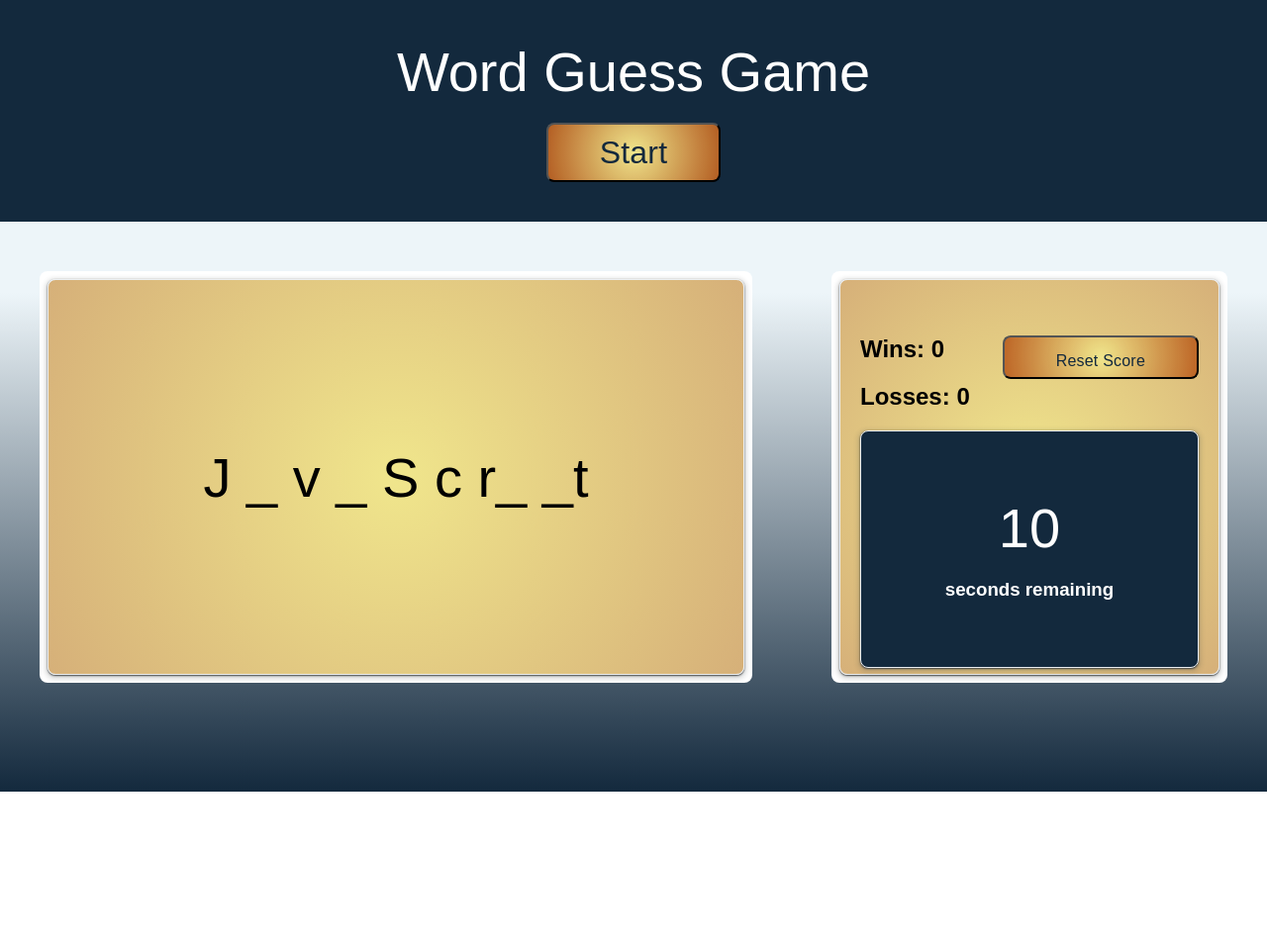
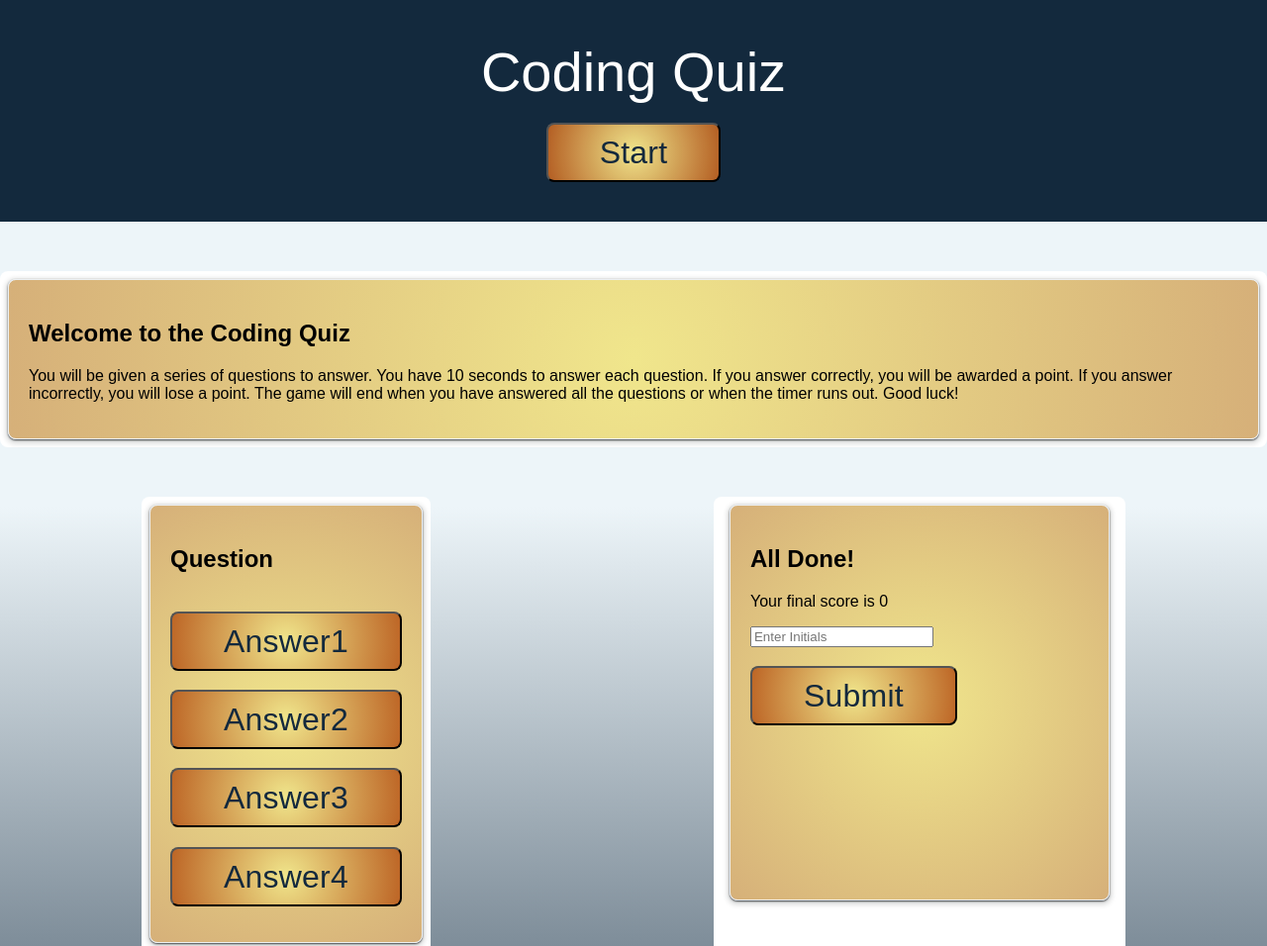
Before and after one commit to khionewi/coding-quiz, a plain HTML site: page index.html in a window 1280 px wide. Shown: the top 956 px of the page at 99% size. Before the commit the page ends 800 px from the top, so only its background shows below. Drawn offline with Linux system fonts and the light colour scheme.

Commit message:
Worked on index file-html code

```diff
--- a/index.html
+++ b/index.html
@@ -1,12 +1,12 @@
 <!--Pseudocode
-//Create a start button
-//Create a timer
-//Create a question bank
-//Create a score
-//Create a high score
-//Create a submit button
+
+
+
+
+
+
 //Create a clear button
-//Create a restart button-->
+-->
 
 
 <!--Imported code from Web App Mini Project-->
@@ -14,24 +14,53 @@
 <!DOCTYPE html>
 <html>
   <head>
-    <title>Word Guess Game</title>
+    <title>Coding Quiz</title>
     <meta charset="UTF-8" />
     <meta name="viewport" content="width=device-width, initial-scale=1" />
     <link rel="stylesheet" type="text/css" href="style.css" />
   </head>
   <body>
     <header>
-      <div class= "large-font">Word Guess Game</div>
+      <div class= "large-font">Coding Quiz</div>
+      <!--Create a start button-->
       <button class="start-button">Start</button>
     </header>
 
     <main>
       <section>
-        <div class="card word-guess">
-          <div class="large-font word-blanks">J _ v _ S c r_ _t</div>
+        <div class="card start">
+          <h2>Welcome to the Coding Quiz</h2>
+          <p>
+            You will be given a series of questions to answer. You have 10 seconds to answer each question. If you answer correctly, you will be awarded a point. If you answer incorrectly, you will lose a point. The game will end when you have answered all the questions or when the timer runs out. Good luck!
+          </p>
+        </div>
+      </section>
+      <!--//Create a question area-->
+      <section>
+        <div class="card question">
+          <h2>Question</h2>
+         <ul >
+
+          <li><button class="answer-button1">Answer1</button></li>
+          <li><button class="answer-button2">Answer2</button></li>
+          <li><button class="answer-button3">Answer3</button></li>
+          <li><button class="answer-button4">Answer4</button></li>
+        </ul>
+
         </div>
       </section>
 
+      <!--//Create a results area-->
+      <section>
+        <div class="card results">
+          <h2>All Done!</h2>
+          <p>Your final score is <span class="final-score">0</span></p>
+          <!--//Create a high score-->
+          <input type="text" placeholder="Enter Initials" />
+          <!--//Create a submit button-->
+          <button class="submit-button">Submit</button>
+
+        </div>
       <section>
         <div class="card results">
           <div class = "win-loss-container">
@@ -39,8 +68,10 @@
           <h2>Wins: <span class="win">0 </span> </h2>
           <h2>Losses: <span class="lose">0</span></h2>
         </div>
+        <!--//Create a restart button-->
           <button class="reset-button">Reset Score</button>
       </div>
+      <!--//Create a timer-->
           <div class= "card timer">
             <div class = "timer-text">
             <div class="large-font timer-count">10</div>
@@ -51,6 +82,6 @@
         </div>
       </section>
     </main>
-    <script src="assets/js/script.js"></script>
+    <script src="script.js"></script>
   </body>
 </html>
--- a/style.css
+++ b/style.css
@@ -57,6 +57,11 @@
     display: flex;
     flex-wrap: wrap;
     justify-content: space-around;
+  }
+
+  ul {
+    list-style-type: none;
+    padding: 0;
   }
 
   section {
```
